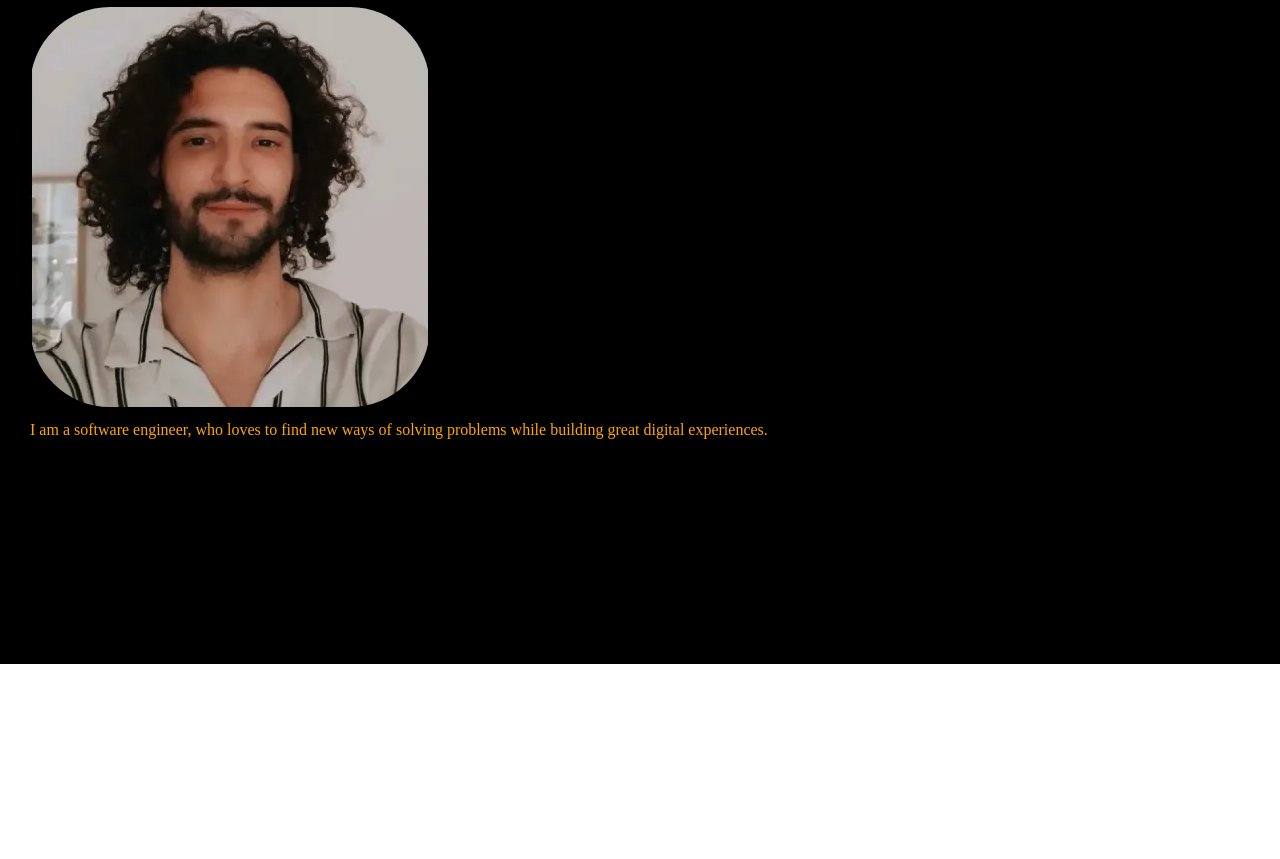
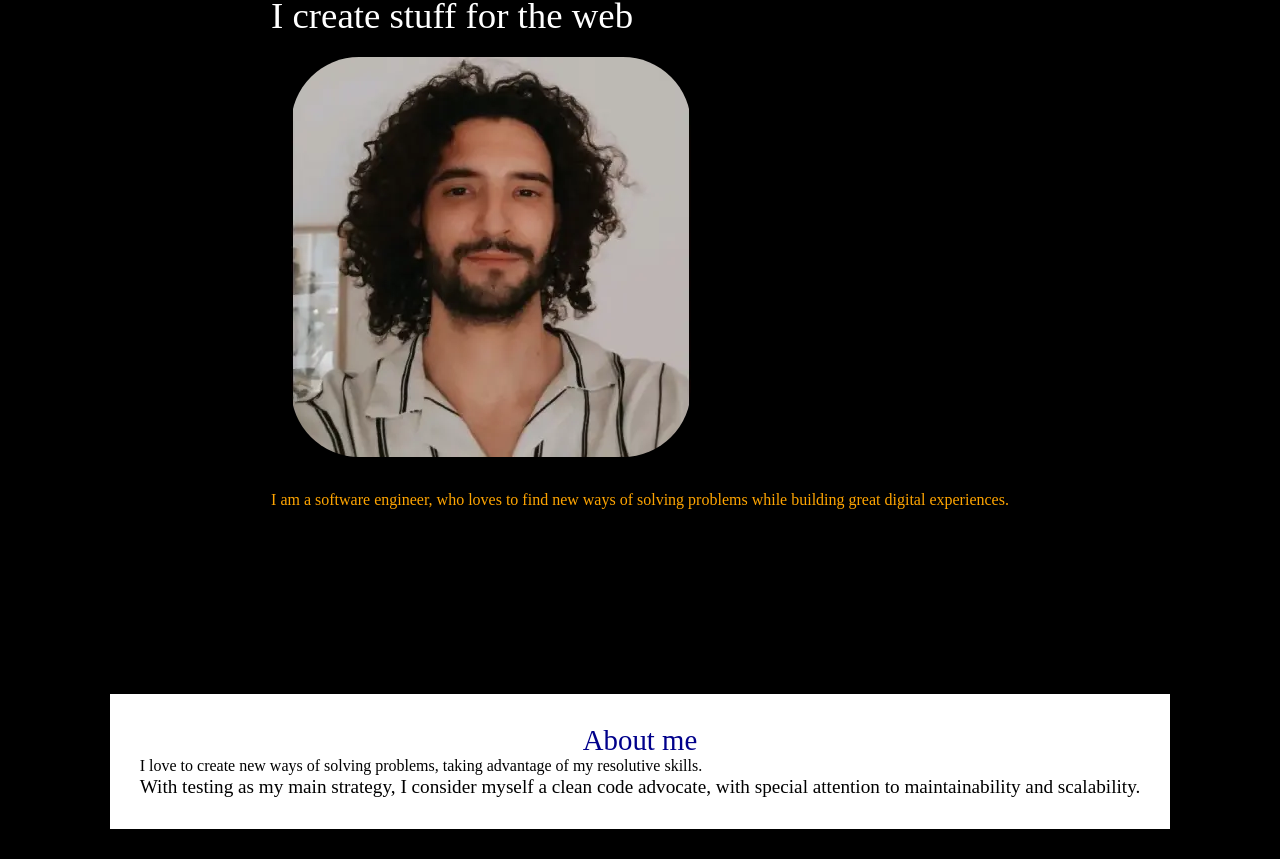
Before and after one commit to Mystic93/Personal-portfolio, a React (Vite) app: page / in a window 1280 px wide. Shown: the part 136-995 px from the top of the page. Before the commit the page ends 800 px from the top, so only its background shows below. Built offline with nearby package versions, Linux system fonts and the light colour scheme; a web font is replaced by a local one.

Commit message:
Add About Component initial structure

```diff
--- /dev/null
+++ b/src/components/About/About.tsx
@@ -0,0 +1,19 @@
+import AboutStyled from "./AboutStyled";
+
+const About = (): React.ReactElement => {
+  return (
+    <AboutStyled>
+      <h1 className="about_title">About me</h1>
+      <article className="about__article">
+        I love to create new ways of solving problems, taking advantage of my
+        resolutive skills.
+      </article>
+      <article className="about_article">
+        With testing as my main strategy, I consider myself a clean code
+        advocate, with special attention to maintainability and scalability.
+      </article>
+    </AboutStyled>
+  );
+};
+
+export default About;
--- /dev/null
+++ b/src/components/About/AboutStyled.tsx
@@ -0,0 +1,27 @@
+import styled from "styled-components";
+
+export const AboutStyled = styled.section`
+  background-color: ${(props) => props.theme.colors.light};
+  display: flex;
+  flex-direction: column;
+  padding: 30px;
+  flex-direction: column;
+
+  .about_title {
+    text-align: center;
+    color: darkblue;
+    font-size: 1.8rem;
+    font-weight: 500;
+    margin-bottom: 0;
+  }
+
+  .about_article {
+    text-align: left;
+    color: ${(props) => props.theme.colors.dark};
+    font-weight: 500;
+    font-size: 1.2rem;
+    line-height: 24px;
+  }
+`;
+
+export default AboutStyled;
--- a/src/components/Hero/HeroStyled.tsx
+++ b/src/components/Hero/HeroStyled.tsx
@@ -24,6 +24,7 @@ export const HeroStyled = styled.div`
 
   .hero_picture {
     border-radius: 20%;
+    padding: 20px;
   }
 `;
 
--- a/src/components/Main/Main.tsx
+++ b/src/components/Main/Main.tsx
@@ -1,7 +1,14 @@
+import About from "../About/About";
 import Hero from "../Hero/Hero";
+import { MainStyled } from "./MainStyled";
 
 const Main = (): React.ReactElement => {
-  return <Hero />;
+  return (
+    <MainStyled>
+      <Hero />
+      <About />
+    </MainStyled>
+  );
 };
 
 export default Main;
--- a/src/components/Main/MainStyled.tsx
+++ b/src/components/Main/MainStyled.tsx
@@ -7,32 +7,4 @@ export const MainStyled = styled.div`
   align-items: center;
   min-height: 100vh;
   background-color: ${(props) => props.theme.colors.dark};
-
-  .hero {
-    width: 100%;
-    display: flex;
-    align-items: center;
-    flex-direction: column;
-
-    &-headings {
-      display: flex;
-      flex-direction: column;
-      &__presentation {
-        color: ${(props) => props.theme.colors.bluesky};
-        margin-bottom: 0;
-        font-size: 2rem;
-        align-self: center;
-      }
-      &__name {
-        margin-top: 0;
-        margin-bottom: 10px;
-        font-size: 2rem;
-        color: ${(props) => props.theme.colors.light};
-      }
-    }
-  }
-
-  .bio-profile-picture {
-    border-radius: 30%;
-  }
 `;
```
